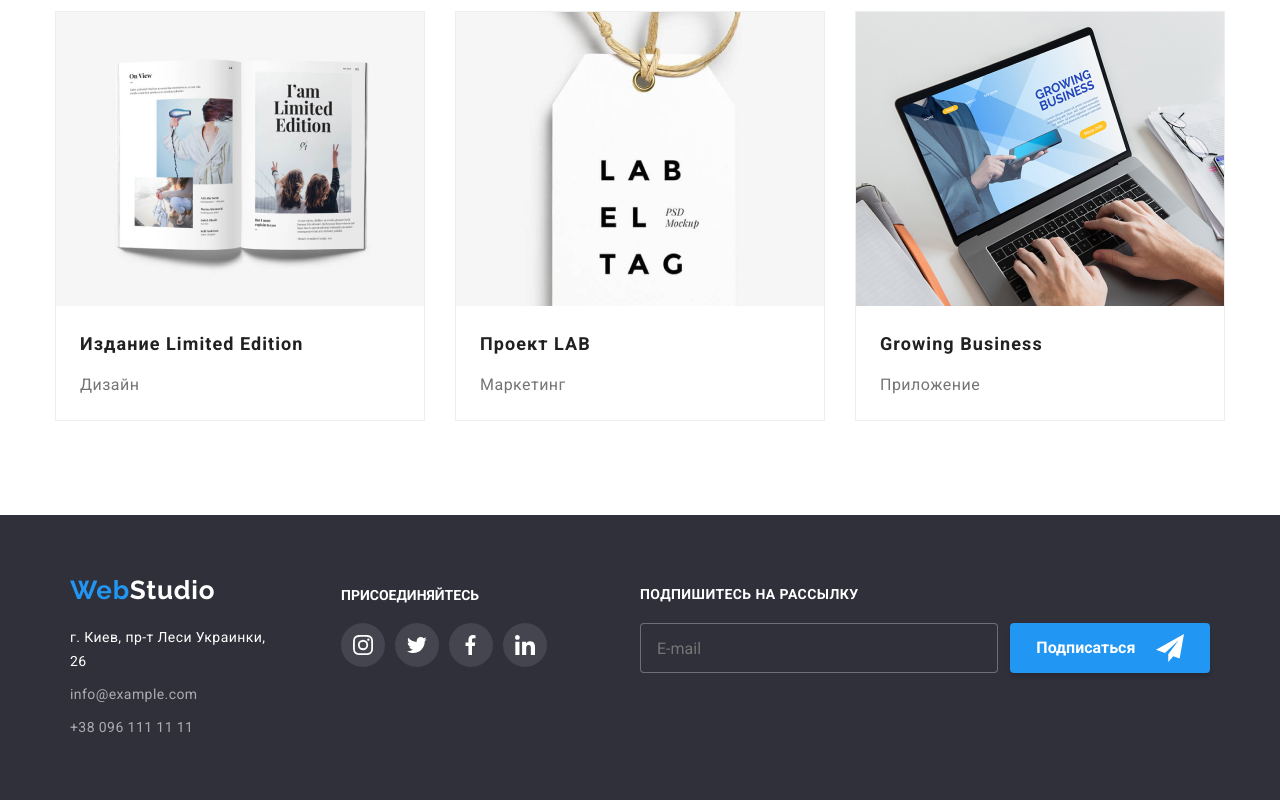
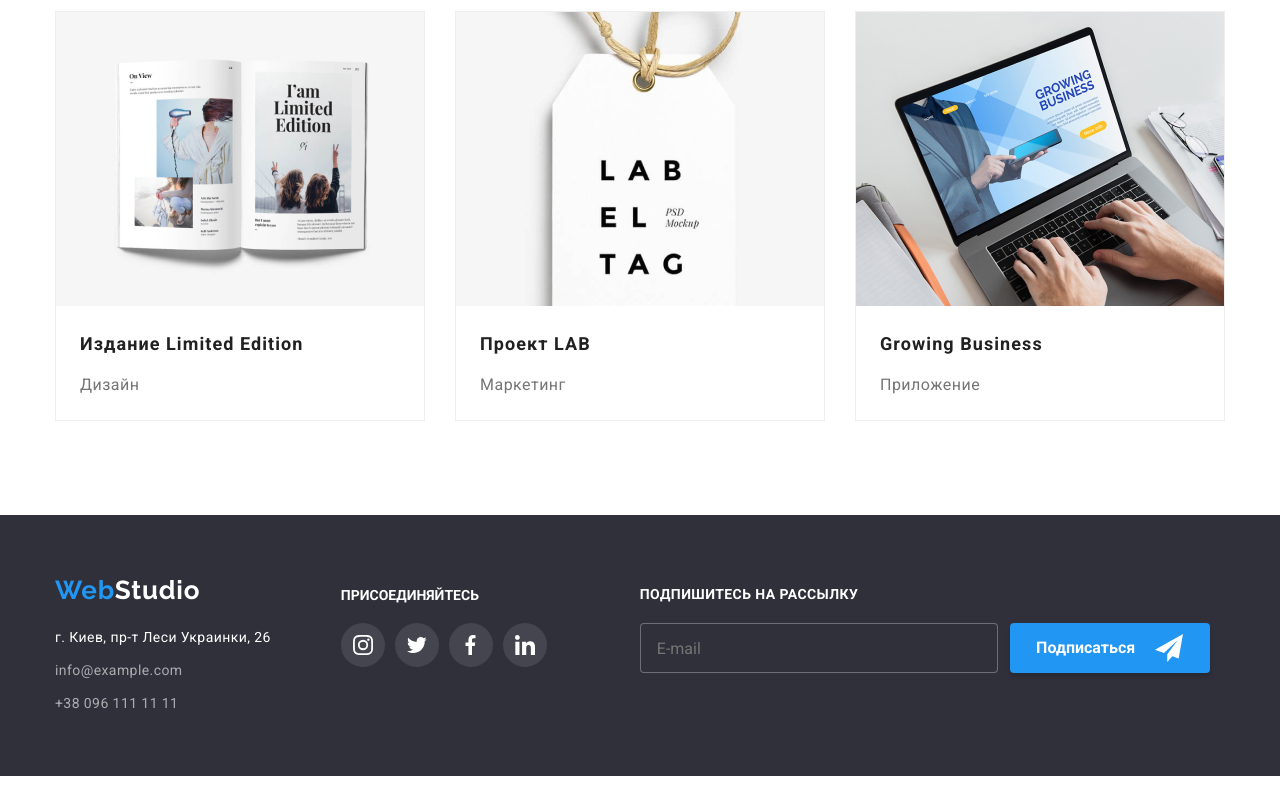
Before and after one commit to AndreyKeleberda/goit-markup-hw-06, a plain HTML site: page portfolio.html in a window 1280 px wide. Shown: the part 1136-1936 px from the top of the page. After the commit the page ends 1912 px from the top, so only its background shows below. Drawn offline with nearby package versions, Linux system fonts and the light colour scheme.

Commit message:
changes for mentor-1

```diff
--- a/css/style.css
+++ b/css/style.css
@@ -582,7 +582,7 @@ footer {
 }
 
 .footer-block {
-  width: 1170px;
+  width: 1200px;
   display: flex;
   justify-content: flex-start;
   margin-bottom: 0;
@@ -912,6 +912,7 @@ textarea {
   width: 100%;
   border: 1px solid rgba(33, 33, 33, 0.2);
   border-radius: 4px;
+  resize: none;
 }
 
 .modal-title p {
```
